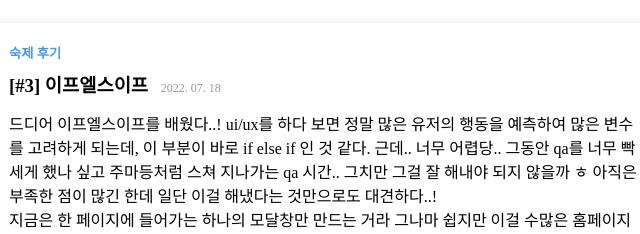
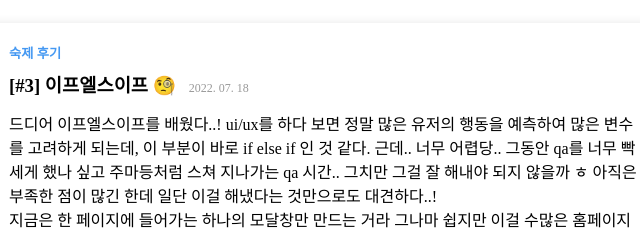
Before and after one commit to jejodo-dev-team/markup_study, a plain HTML site: page class-2(JavaScript)/pages/homework3.html in a window 1280 px wide. Shown: the part 338-572 px from the top of the page, 313-953 px from the left. Drawn offline with Linux system fonts and the light colour scheme.

```diff
--- a/class-2(JavaScript)/pages/homework3.html
+++ b/class-2(JavaScript)/pages/homework3.html
@@ -40,7 +40,7 @@
     <hr class="memo-line">
     <div class="memo-container">
         <h5>숙제 후기</h5>
-        <h3>[#3] 이프엘스이프
+        <h3>[#3] 이프엘스이프 🧐
             <span class="memo-date">2022. 07. 18</span></h3>
         <p class="memo-text"> 드디어 이프엘스이프를 배웠다..! ui/ux를 하다 보면 정말 많은 유저의 행동을 예측하여 많은 변수를 고려하게 되는데,
              이 부분이 바로 if else if 인 것 같다. 근데.. 너무 어렵당.. 그동안 qa를 너무 빡세게 했나 싶고 주마등처럼 스쳐 지나가는 qa 시간..
```
